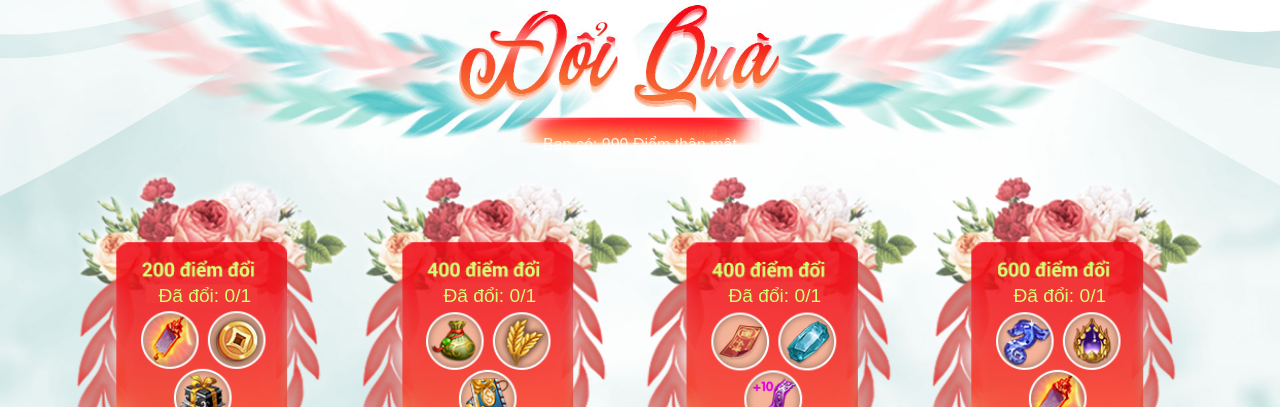
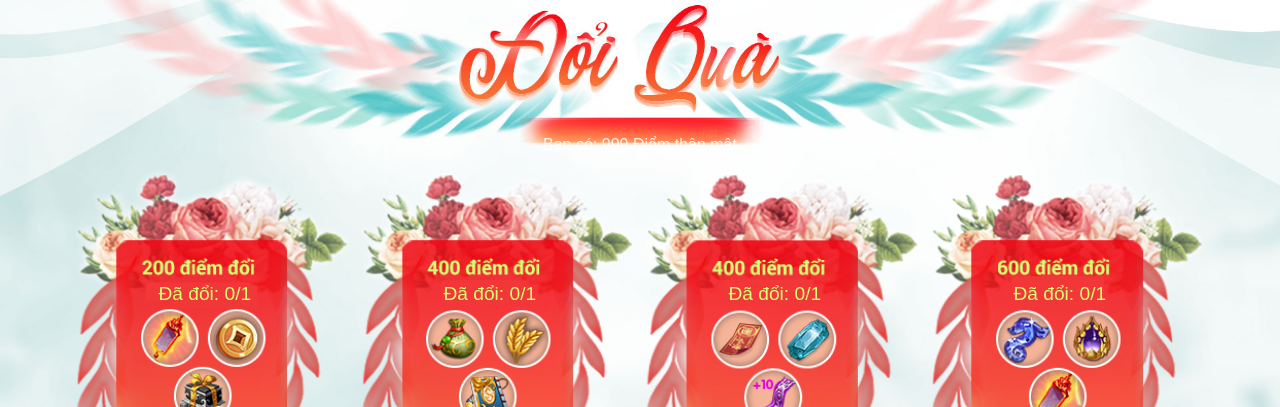
Before and after one commit to khanhphan2609/dai-tiec-hoa-hong, a plain HTML site: page index.html in a window 1280 px wide. Shown: the part 840-1247 px from the top of the page. Drawn offline with nearby package versions, Linux system fonts and the light colour scheme.

Commit message:
fix to complete

```diff
--- a/assets/css/responsive.css
+++ b/assets/css/responsive.css
@@ -14,9 +14,10 @@
     .more-turns {
         margin: 0 16vw;
     }
+    .get-gifts {
+        margin: 15vw 0 4vw;
+    }
     .get-gifts .title {
-        margin: 15vw 0 2.8vw;
-        width: 100%;
         font-size: 1rem;
     }
     .get-gifts .item {
--- a/assets/css/style.css
+++ b/assets/css/style.css
@@ -41,10 +41,10 @@ body  {
 /* Charts Btn */
 .charts-btn {
     z-index: 10;
+    margin-top: -8vw;
+    margin-left: 50vw;
 }
 .charts-btn a img {
-    margin-top: -8vw;
-    margin-left: 50vw;
     filter: brightness(1.4);
     animation: scaleAnimation 2s linear infinite;
 }
@@ -101,12 +101,10 @@ body  {
 
 /* Get gifts */
 .get-gifts {
-    margin: 13vw 0 4vw;
+    margin: 16vw 0 4vw;
 }
 .get-gifts .title {
     width: 100%;
-    height: 0;
-    margin: 16vw 0 2.8vw;
     background-image: url(/assets/img/routes-btn/);
     background-repeat: no-repeat;
     background-size: 100%;
```
